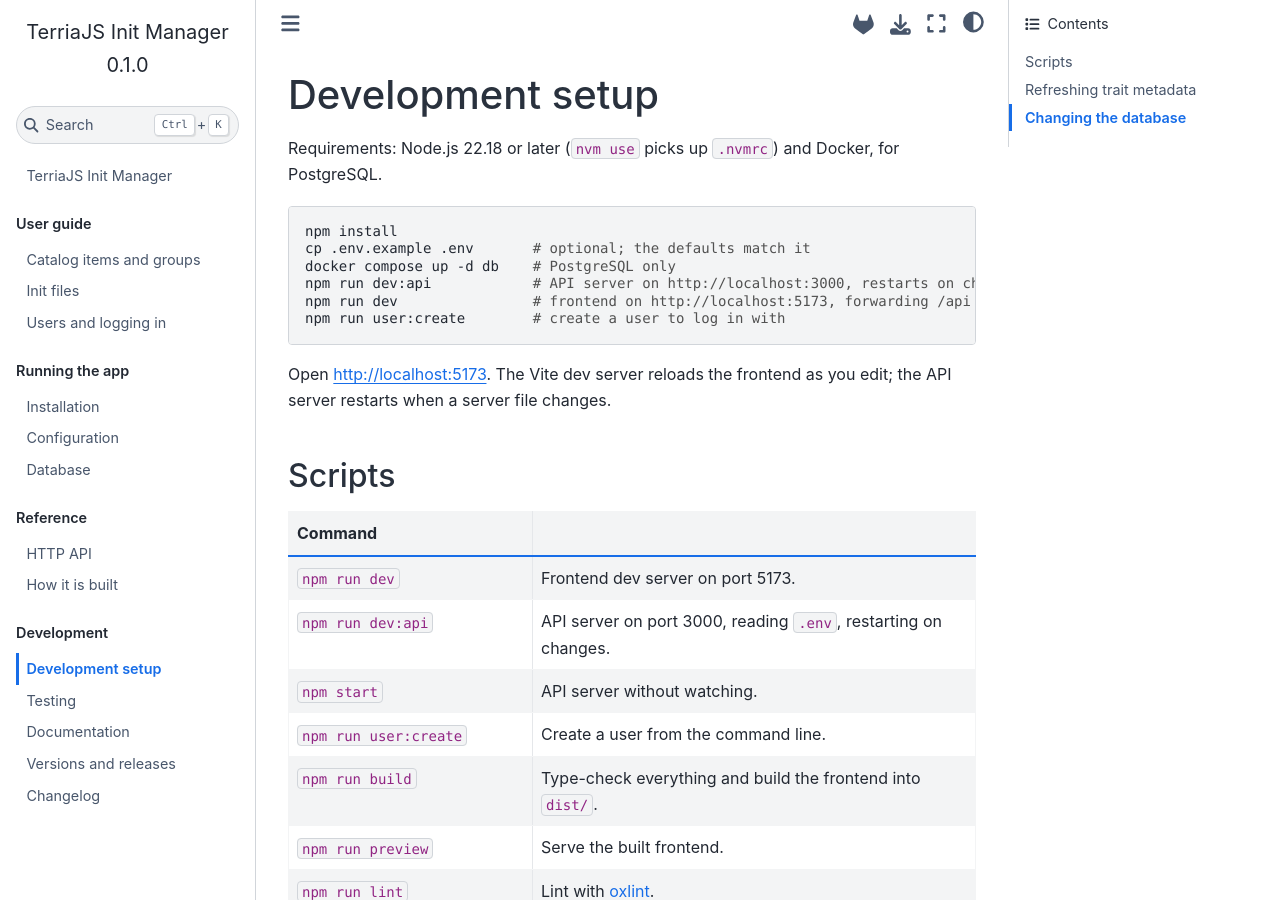
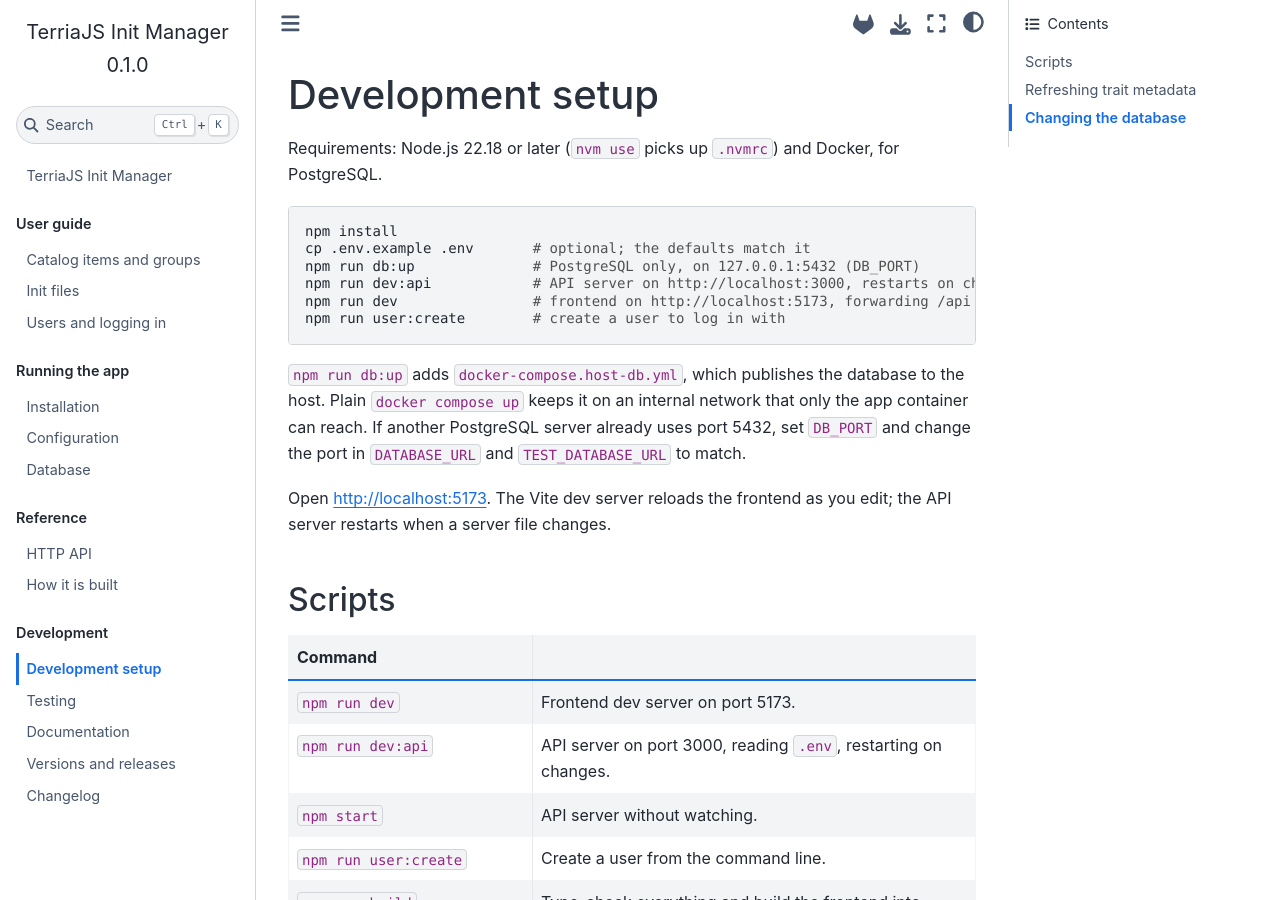
Before and after one commit to pmlapplications/terriajs-init-manager, a Sphinx documentation site: the page built from docs/development/setup.md, in a window 1280 px wide and 900 px high. Built offline with Sphinx 7.4.7 and the Sphinx Book theme 1.1.4, drawn with Linux system fonts in a browser that asks for light colours.

Commit message:
In prod, isolate postgres to an internal only network

````diff
--- a/docs/development/setup.md
+++ b/docs/development/setup.md
@@ -5,11 +5,16 @@ Requirements: Node.js 22.18 or later (`nvm use` picks up `.nvmrc`) and Docker, f
 ```bash
 npm install
 cp .env.example .env       # optional; the defaults match it
-docker compose up -d db    # PostgreSQL only
+npm run db:up              # PostgreSQL only, on 127.0.0.1:5432 (DB_PORT)
 npm run dev:api            # API server on http://localhost:3000, restarts on changes
 npm run dev                # frontend on http://localhost:5173, forwarding /api and /config
 npm run user:create        # create a user to log in with
 ```
+
+`npm run db:up` adds `docker-compose.host-db.yml`, which publishes the database to the host. Plain
+`docker compose up` keeps it on an internal network that only the app container can reach. If
+another PostgreSQL server already uses port 5432, set `DB_PORT` and change the port in
+`DATABASE_URL` and `TEST_DATABASE_URL` to match.
 
 Open <http://localhost:5173>. The Vite dev server reloads the frontend as you edit; the API server
 restarts when a server file changes.
--- a/package.json
+++ b/package.json
@@ -9,6 +9,7 @@
   },
   "scripts": {
     "dev": "vite",
+    "db:up": "docker compose -f docker-compose.yml -f docker-compose.host-db.yml up -d db",
     "dev:api": "node --watch --env-file-if-exists=.env server/index.ts",
     "start": "node server/index.ts",
     "user:create": "node --env-file-if-exists=.env server/create-user.ts",
````
Also changed, not shown: README.md (+1 -1 lines), docker-compose.host-db.yml (added, +16 -0 lines), docker-compose.yml (+17 -3 lines), docs/deployment/configuration.md (+1 -1 lines), docs/deployment/installation.md (+3 -2 lines), docs/development/testing.md (+1 -1 lines).
